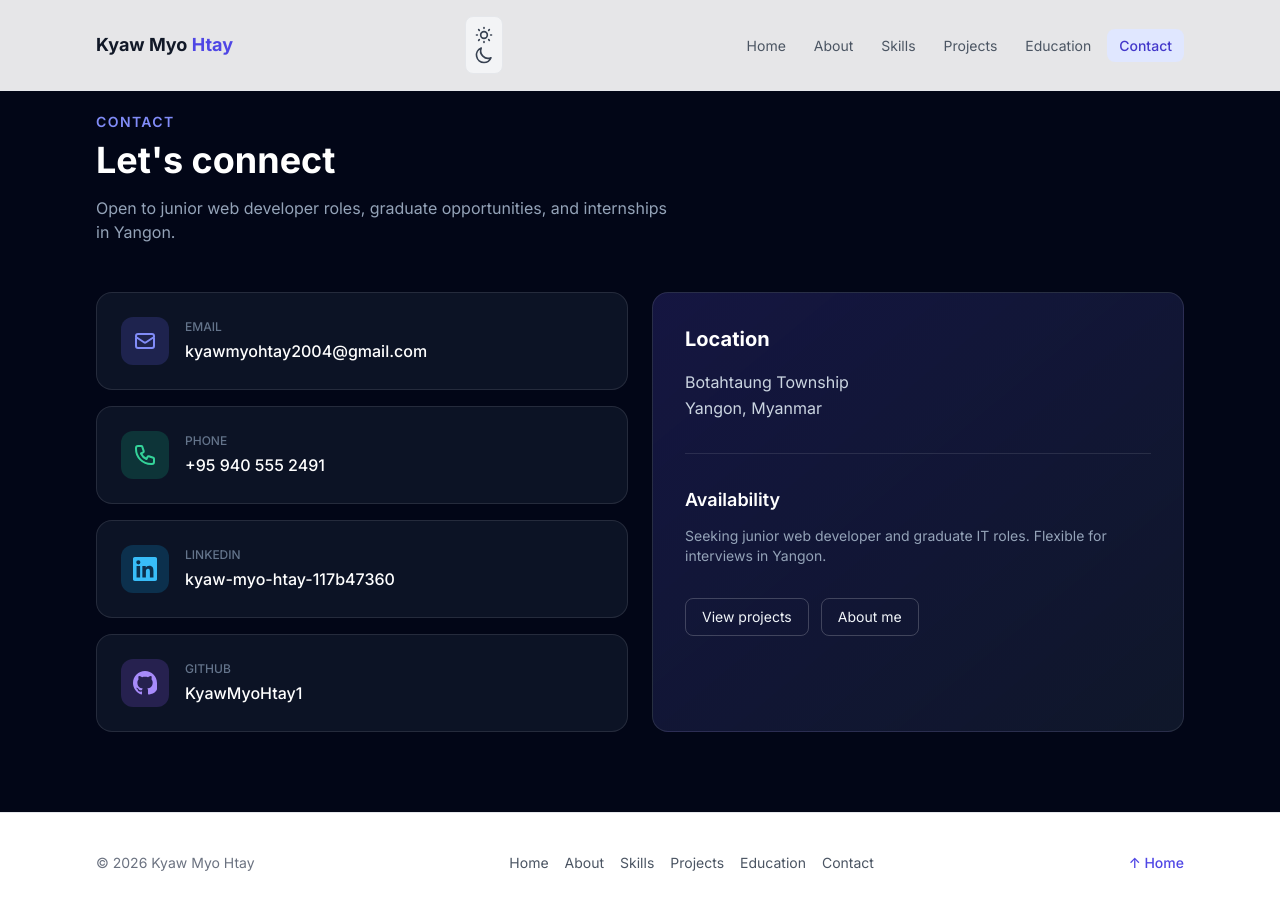
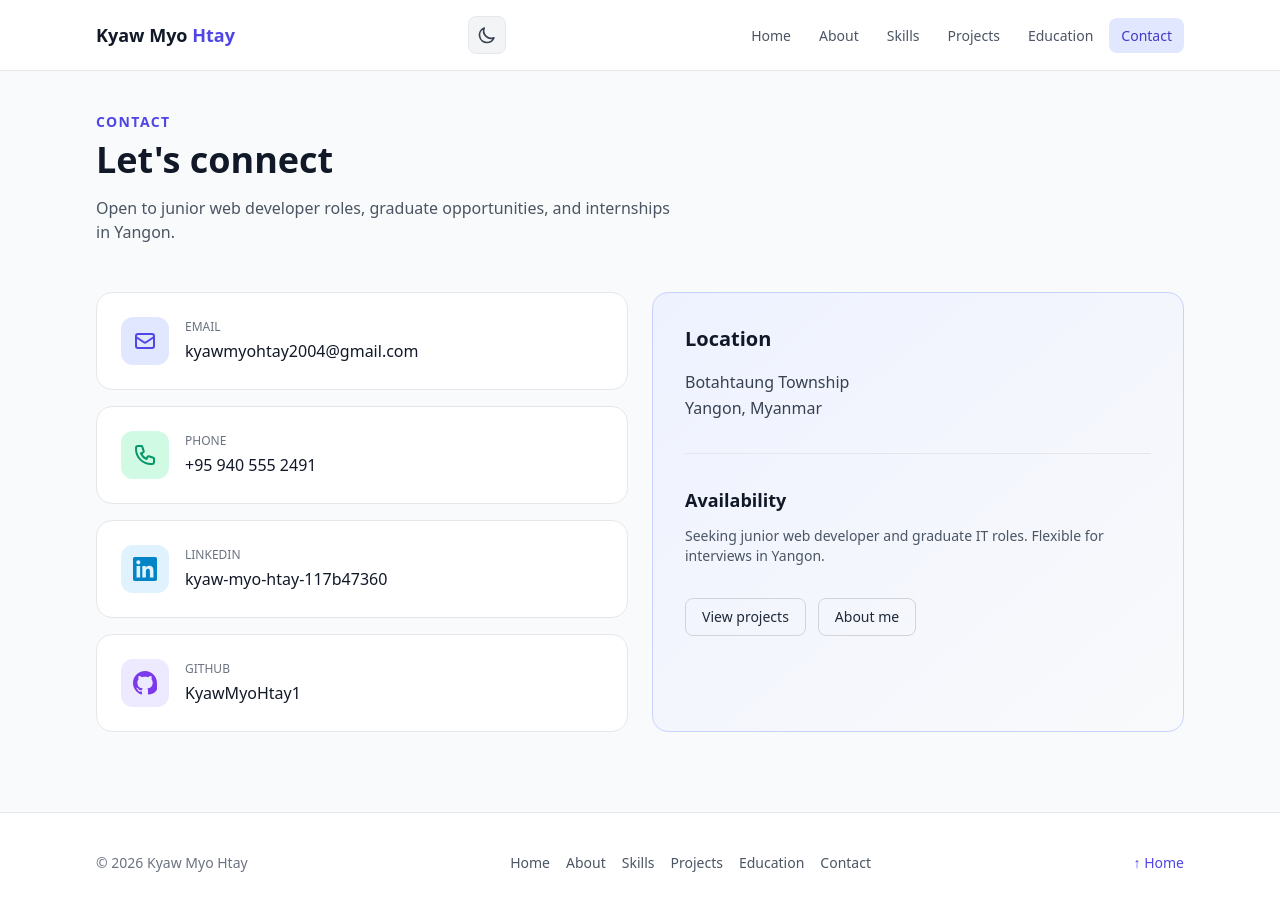
Before and after one commit to KyawMyoHtay1/basic_portfolio, a plain HTML site: page contact.html in a window 1280 px wide. Drawn offline with nearby package versions, Linux system fonts and the light colour scheme.

Commit message:
Update contact page with improved styling and dark mode support. Enhance text colors, button styles, and layout elements for better visual consistency across themes. Add theme initialization scripts and refine content presentation for contact information.

```diff
--- a/contact.html
+++ b/contact.html
@@ -4,71 +4,73 @@
   <meta charset="UTF-8">
   <meta name="viewport" content="width=device-width, initial-scale=1.0">
   <title>Contact | Kyaw Myo Htay</title>
+  <script src="js/theme-init.js"></script>
   <link href="https://fonts.googleapis.com/css2?family=Inter:wght@400;500;600;700;800&display=swap" rel="stylesheet">
+  <link rel="stylesheet" href="css/portfolio.css">
+  <script src="js/theme-config.js"></script>
   <script src="https://cdn.tailwindcss.com"></script>
-  <script>tailwind.config = { theme: { extend: { fontFamily: { sans: ['Inter', 'system-ui', 'sans-serif'] } } } };</script>
 </head>
-<body data-page="contact" class="min-h-screen bg-slate-950 text-slate-100 font-sans antialiased">
+<body data-page="contact" class="min-h-screen bg-gray-50 font-sans text-gray-900 antialiased dark:bg-slate-950 dark:text-slate-100">
   <div id="site-header"></div>
 
-  <main class="pt-28 pb-20">
+  <main class="page-enter pt-28 pb-20">
     <div class="mx-auto max-w-6xl px-4 sm:px-6 lg:px-8">
-      <p class="text-sm font-semibold uppercase tracking-widest text-indigo-400">Contact</p>
-      <h1 class="mt-2 text-4xl font-bold text-white">Let's connect</h1>
-      <p class="mt-4 max-w-xl text-slate-400">Open to junior web developer roles, graduate opportunities, and internships in Yangon.</p>
+      <p class="text-sm font-semibold uppercase tracking-widest text-indigo-600 dark:text-indigo-400">Contact</p>
+      <h1 class="mt-2 text-4xl font-bold text-gray-900 dark:text-white">Let's connect</h1>
+      <p class="mt-4 max-w-xl text-gray-600 dark:text-slate-400">Open to junior web developer roles, graduate opportunities, and internships in Yangon.</p>
 
       <div class="mt-12 grid gap-6 lg:grid-cols-2">
         <div class="space-y-4">
-          <a href="mailto:kyawmyohtay2004@gmail.com" class="group flex items-center gap-4 rounded-2xl border border-white/10 bg-slate-900/80 p-6 transition hover:border-indigo-500/50 hover:bg-slate-800">
-            <div class="flex h-12 w-12 items-center justify-center rounded-xl bg-indigo-500/20 text-indigo-400">
+          <a href="mailto:kyawmyohtay2004@gmail.com" class="group flex items-center gap-4 rounded-2xl border border-gray-200 bg-white p-6 transition hover:border-indigo-400 hover:bg-gray-50 dark:border-white/10 dark:bg-slate-900/80 dark:hover:border-indigo-500/50 dark:hover:bg-slate-800">
+            <div class="flex h-12 w-12 items-center justify-center rounded-xl bg-indigo-100 text-indigo-600 dark:bg-indigo-500/20 dark:text-indigo-400">
               <svg class="h-6 w-6" fill="none" stroke="currentColor" viewBox="0 0 24 24"><path stroke-linecap="round" stroke-linejoin="round" stroke-width="2" d="M3 8l7.89 5.26a2 2 0 002.22 0L21 8M5 19h14a2 2 0 002-2V7a2 2 0 00-2-2H5a2 2 0 00-2 2v10a2 2 0 002 2z"/></svg>
             </div>
             <div>
-              <p class="text-xs font-medium uppercase text-slate-500">Email</p>
-              <p class="mt-1 font-medium text-white group-hover:text-indigo-300">kyawmyohtay2004@gmail.com</p>
+              <p class="text-xs font-medium uppercase text-gray-500 dark:text-slate-500">Email</p>
+              <p class="mt-1 font-medium text-gray-900 group-hover:text-indigo-600 dark:text-white dark:group-hover:text-indigo-300">kyawmyohtay2004@gmail.com</p>
             </div>
           </a>
 
-          <a href="tel:+959405552491" class="group flex items-center gap-4 rounded-2xl border border-white/10 bg-slate-900/80 p-6 transition hover:border-indigo-500/50 hover:bg-slate-800">
-            <div class="flex h-12 w-12 items-center justify-center rounded-xl bg-emerald-500/20 text-emerald-400">
+          <a href="tel:+959405552491" class="group flex items-center gap-4 rounded-2xl border border-gray-200 bg-white p-6 transition hover:border-indigo-400 hover:bg-gray-50 dark:border-white/10 dark:bg-slate-900/80 dark:hover:border-indigo-500/50 dark:hover:bg-slate-800">
+            <div class="flex h-12 w-12 items-center justify-center rounded-xl bg-emerald-100 text-emerald-600 dark:bg-emerald-500/20 dark:text-emerald-400">
               <svg class="h-6 w-6" fill="none" stroke="currentColor" viewBox="0 0 24 24"><path stroke-linecap="round" stroke-linejoin="round" stroke-width="2" d="M3 5a2 2 0 012-2h3.28a1 1 0 01.948.684l1.498 4.493a1 1 0 01-.502 1.21l-2.257 1.13a11.042 11.042 0 005.516 5.516l1.13-2.257a1 1 0 011.21-.502l4.493 1.498a1 1 0 01.684.949V19a2 2 0 01-2 2h-1C9.716 21 3 14.284 3 6V5z"/></svg>
             </div>
             <div>
-              <p class="text-xs font-medium uppercase text-slate-500">Phone</p>
-              <p class="mt-1 font-medium text-white group-hover:text-indigo-300">+95 940 555 2491</p>
+              <p class="text-xs font-medium uppercase text-gray-500 dark:text-slate-500">Phone</p>
+              <p class="mt-1 font-medium text-gray-900 group-hover:text-indigo-600 dark:text-white dark:group-hover:text-indigo-300">+95 940 555 2491</p>
             </div>
           </a>
 
-          <a href="https://www.linkedin.com/in/kyaw-myo-htay-117b47360/" target="_blank" rel="noopener" class="group flex items-center gap-4 rounded-2xl border border-white/10 bg-slate-900/80 p-6 transition hover:border-indigo-500/50 hover:bg-slate-800">
-            <div class="flex h-12 w-12 items-center justify-center rounded-xl bg-sky-500/20 text-sky-400">
+          <a href="https://www.linkedin.com/in/kyaw-myo-htay-117b47360/" target="_blank" rel="noopener" class="group flex items-center gap-4 rounded-2xl border border-gray-200 bg-white p-6 transition hover:border-indigo-400 hover:bg-gray-50 dark:border-white/10 dark:bg-slate-900/80 dark:hover:border-indigo-500/50 dark:hover:bg-slate-800">
+            <div class="flex h-12 w-12 items-center justify-center rounded-xl bg-sky-100 text-sky-600 dark:bg-sky-500/20 dark:text-sky-400">
               <svg class="h-6 w-6" fill="currentColor" viewBox="0 0 24 24"><path d="M20.447 20.452h-3.554v-5.569c0-1.328-.027-3.037-1.852-3.037-1.853 0-2.136 1.445-2.136 2.939v5.667H9.351V9h3.414v1.561h.046c.477-.9 1.637-1.85 3.37-1.85 3.601 0 4.267 2.37 4.267 5.455v6.286zM5.337 7.433a2.062 2.062 0 01-2.063-2.065 2.064 2.064 0 114.126 0 2.063 2.063 0 01-2.063 2.065zm1.782 13.019H3.555V9h3.564v11.452zM22.225 0H1.771C.792 0 0 .774 0 1.729v20.542C0 23.227.792 24 1.771 24h20.451C23.2 24 24 23.227 24 22.271V1.729C24 .774 23.2 0 22.222 0h.003z"/></svg>
             </div>
             <div>
-              <p class="text-xs font-medium uppercase text-slate-500">LinkedIn</p>
-              <p class="mt-1 font-medium text-white group-hover:text-indigo-300">kyaw-myo-htay-117b47360</p>
+              <p class="text-xs font-medium uppercase text-gray-500 dark:text-slate-500">LinkedIn</p>
+              <p class="mt-1 font-medium text-gray-900 group-hover:text-indigo-600 dark:text-white dark:group-hover:text-indigo-300">kyaw-myo-htay-117b47360</p>
             </div>
           </a>
 
-          <a href="https://github.com/KyawMyoHtay1" target="_blank" rel="noopener" class="group flex items-center gap-4 rounded-2xl border border-white/10 bg-slate-900/80 p-6 transition hover:border-indigo-500/50 hover:bg-slate-800">
-            <div class="flex h-12 w-12 items-center justify-center rounded-xl bg-violet-500/20 text-violet-400">
+          <a href="https://github.com/KyawMyoHtay1" target="_blank" rel="noopener" class="group flex items-center gap-4 rounded-2xl border border-gray-200 bg-white p-6 transition hover:border-indigo-400 hover:bg-gray-50 dark:border-white/10 dark:bg-slate-900/80 dark:hover:border-indigo-500/50 dark:hover:bg-slate-800">
+            <div class="flex h-12 w-12 items-center justify-center rounded-xl bg-violet-100 text-violet-600 dark:bg-violet-500/20 dark:text-violet-400">
               <svg class="h-6 w-6" fill="currentColor" viewBox="0 0 24 24"><path d="M12 0C5.37 0 0 5.37 0 12c0 5.31 3.435 9.795 8.205 11.385.6.105.825-.255.825-.57 0-.285-.015-1.23-.015-2.235-3.015.555-3.795-.735-4.035-1.395-.135-.345-.72-1.395-1.23-1.68-.42-.225-1.02-.78-.015-.795.945-.015 1.62.87 1.845 1.23 1.08 1.815 2.805 1.305 3.495.99.105-.78.42-1.305.765-1.605-2.67-.3-5.46-1.335-5.46-5.925 0-1.305.465-2.385 1.23-3.225-.12-.3-.54-1.53.12-3.18 0 0 1.005-.315 3.3 1.23.96-.27 1.98-.405 3-.405s2.04.135 3 .405c2.295-1.56 3.3-1.23 3.3-1.23.66 1.65.24 2.88.12 3.18.765.84 1.23 1.905 1.23 3.225 0 4.605-2.805 5.625-5.475 5.925.435.375.81 1.095.81 2.22 0 1.605-.015 2.895-.015 3.3 0 .315.225.69.825.57A8.34 8.34 0 0024 12c0-6.63-5.37-12-12-12z"/></svg>
             </div>
             <div>
-              <p class="text-xs font-medium uppercase text-slate-500">GitHub</p>
-              <p class="mt-1 font-medium text-white group-hover:text-indigo-300">KyawMyoHtay1</p>
+              <p class="text-xs font-medium uppercase text-gray-500 dark:text-slate-500">GitHub</p>
+              <p class="mt-1 font-medium text-gray-900 group-hover:text-indigo-600 dark:text-white dark:group-hover:text-indigo-300">KyawMyoHtay1</p>
             </div>
           </a>
         </div>
 
-        <div class="rounded-2xl border border-white/10 bg-gradient-to-br from-indigo-900/40 to-slate-900 p-8">
-          <h2 class="text-xl font-bold text-white">Location</h2>
-          <p class="mt-4 text-slate-300 leading-relaxed">Botahtaung Township<br>Yangon, Myanmar</p>
-          <hr class="my-8 border-white/10">
-          <h2 class="text-lg font-semibold text-white">Availability</h2>
-          <p class="mt-3 text-sm text-slate-400">Seeking junior web developer and graduate IT roles. Flexible for interviews in Yangon.</p>
+        <div class="rounded-2xl border border-indigo-200 bg-gradient-to-br from-indigo-50 to-gray-50 p-8 dark:border-white/10 dark:from-indigo-900/40 dark:to-slate-900">
+          <h2 class="text-xl font-bold text-gray-900 dark:text-white">Location</h2>
+          <p class="mt-4 leading-relaxed text-gray-700 dark:text-slate-300">Botahtaung Township<br>Yangon, Myanmar</p>
+          <hr class="my-8 border-gray-200 dark:border-white/10">
+          <h2 class="text-lg font-semibold text-gray-900 dark:text-white">Availability</h2>
+          <p class="mt-3 text-sm text-gray-600 dark:text-slate-400">Seeking junior web developer and graduate IT roles. Flexible for interviews in Yangon.</p>
           <div class="mt-8 flex flex-wrap gap-3">
-            <a href="projects.html" class="rounded-lg border border-white/20 px-4 py-2 text-sm hover:bg-white/5">View projects</a>
-            <a href="about.html" class="rounded-lg border border-white/20 px-4 py-2 text-sm hover:bg-white/5">About me</a>
+            <a href="projects.html" class="rounded-lg border border-gray-300 px-4 py-2 text-sm text-gray-800 hover:bg-gray-100 dark:border-white/20 dark:text-slate-300 dark:hover:bg-white/5">View projects</a>
+            <a href="about.html" class="rounded-lg border border-gray-300 px-4 py-2 text-sm text-gray-800 hover:bg-gray-100 dark:border-white/20 dark:text-slate-300 dark:hover:bg-white/5">About me</a>
           </div>
         </div>
       </div>
@@ -76,6 +78,7 @@
   </main>
 
   <div id="site-footer"></div>
+  <script src="js/theme.js"></script>
   <script src="js/layout.js" data-base=""></script>
 </body>
 </html>
```
